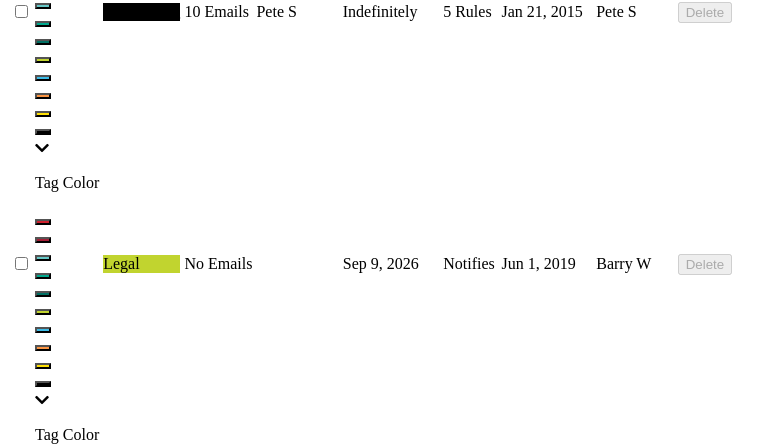
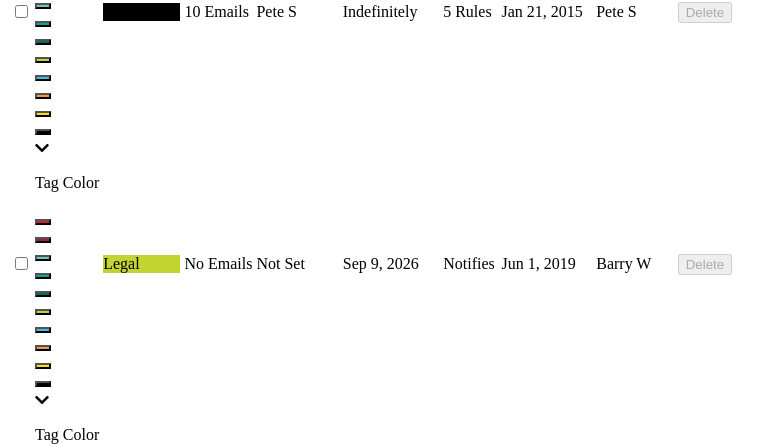
Before and after one commit to goranradmanovic/TableApp, a Vue app: page / in a window 1280 px wide. Shown: the part 1340-1786 px from the top of the page, without its empty margins (0-780 px from the left). Built offline with nearby package versions, Linux system fonts and the light colour scheme.

Commit message:
Adding one more check

```diff
--- a/src/components/Table.vue
+++ b/src/components/Table.vue
@@ -527,10 +527,12 @@
 
       //Format user name
       formatName(name) {
-        if (name != 'Not Set') {
+        if (name !== 'Not Set') {
           let splitedName = name.split(' ');
           return `${splitedName[0]} ${splitedName[1].charAt(0)}`;
         }
+
+        return name;
       },
 
       //Sorting data by date/time
```
